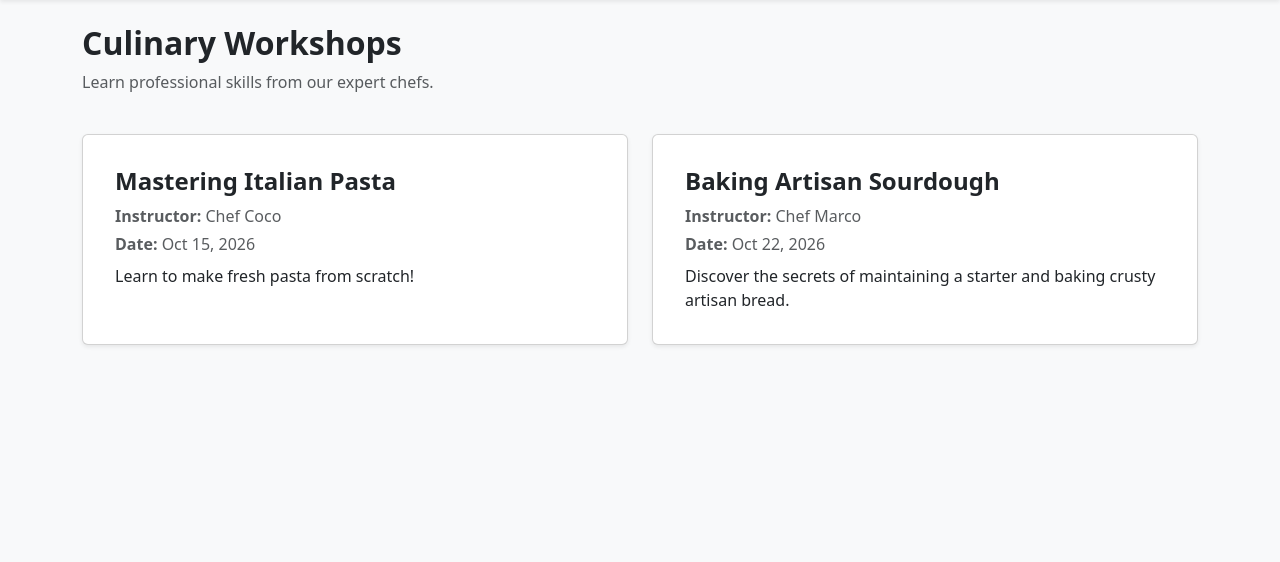
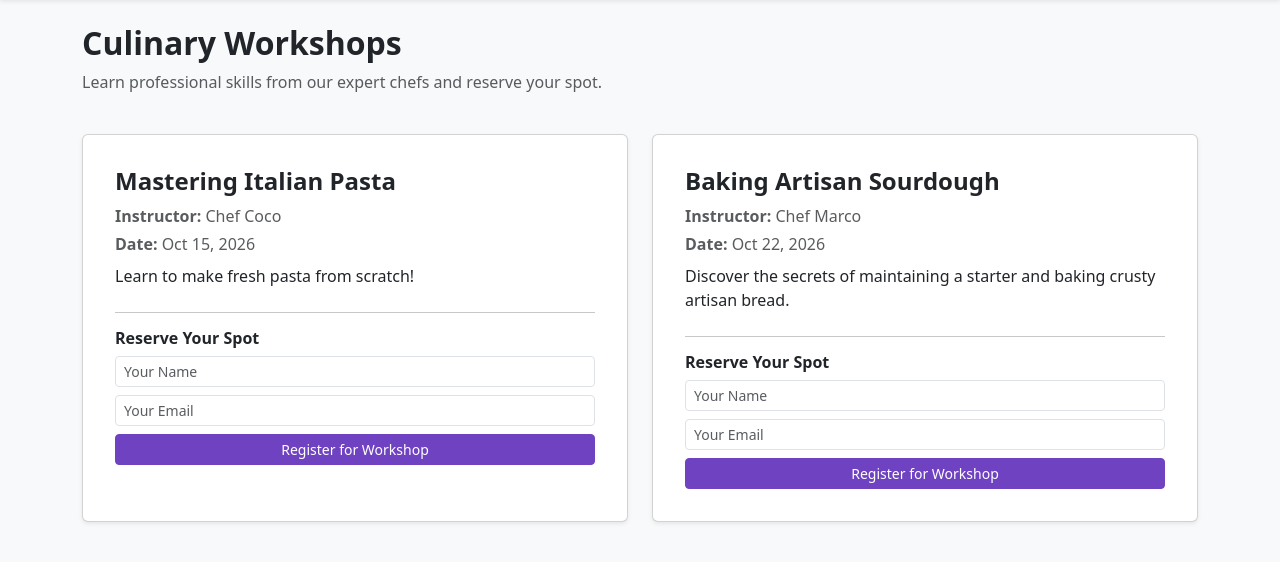
Before and after one commit to subhalakshmisubhi/Coco-s-Recipes, a Flask app: page /workshops in a window 1280 px wide. Shown: the part 56-618 px from the top of the page. Run offline with Flask 3, Linux system fonts and the light colour scheme; the visitor is signed in with stand-in values (Sample User, id 1); data comes from the database, SQL or seed files in the repository.

Commit message:
Enhance workshop details and add registration form
Updated the workshop description and added a registration form.

```diff
--- a/templates/workshops.html
+++ b/templates/workshops.html
@@ -3,7 +3,7 @@
 <div class="row mb-4">
     <div class="col-md-12">
         <h2 class="fw-bold text-dark">Culinary Workshops</h2>
-        <p class="text-muted">Learn professional skills from our expert chefs.</p>
+        <p class="text-muted">Learn professional skills from our expert chefs and reserve your spot.</p>
     </div>
 </div>
 
@@ -15,7 +15,19 @@
                 <h4 class="card-title text-dark fw-bold mb-2">{{ workshop['title'] }}</h4>
                 <p class="text-muted mb-1"><strong>Instructor:</strong> {{ workshop['instructor'] }}</p>
                 <p class="text-muted mb-2"><strong>Date:</strong> {{ workshop['date'] }}</p>
-                <p class="card-text text-dark">{{ workshop['description'] }}</p>
+                <p class="card-text text-dark mb-4">{{ workshop['description'] }}</p>
+
+                <hr>
+                <h6 class="fw-bold text-dark">Reserve Your Spot</h6>
+                <form method="POST" action="{{ url_for('register_workshop', workshop_id=workshop['id']) }}">
+                    <div class="mb-2">
+                        <input type="text" name="name" class="form-control form-control-sm" placeholder="Your Name" required>
+                    </div>
+                    <div class="mb-2">
+                        <input type="email" name="email" class="form-control form-control-sm" placeholder="Your Email" required>
+                    </div>
+                    <button type="submit" class="btn btn-sm btn-purple w-100">Register for Workshop</button>
+                </form>
             </div>
         </div>
     </div>
```
